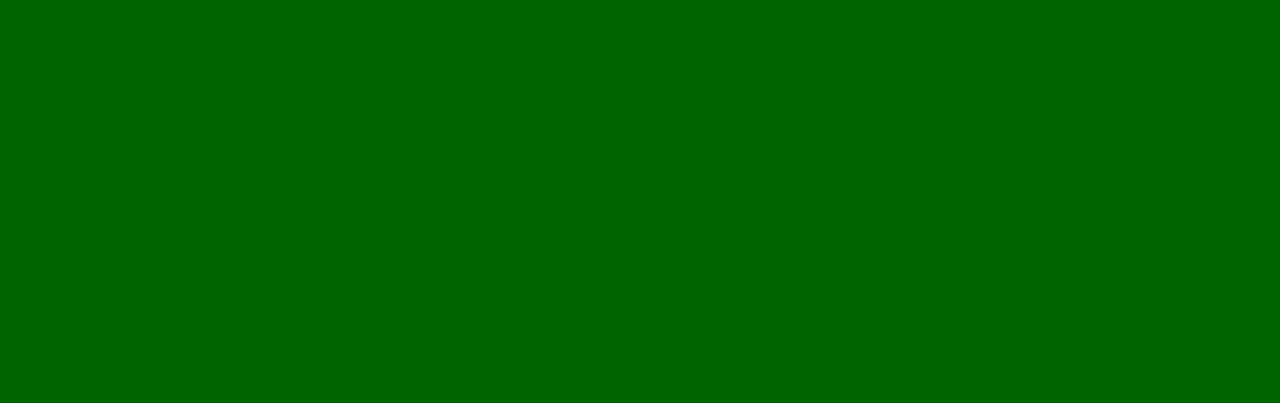
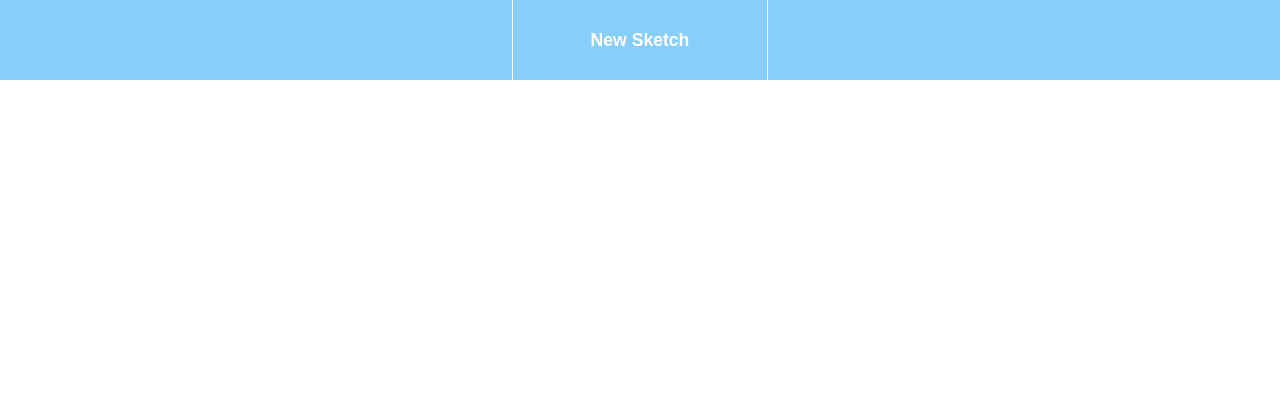
Before and after one commit to Pinminh/etch-a-sketch, a plain HTML site: page index.html in a window 1280 px wide. Drawn offline with Linux system fonts and the light colour scheme.

Commit message:
feat: add button creating new sketch with any size

```diff
--- a/index.html
+++ b/index.html
@@ -10,8 +10,10 @@
 </head>
 
 <body>
+  <div class="header">
+    <button>New Sketch</button>
+  </div>
   <div class="container">
-
   </div>
 </body>
 
--- a/script.js
+++ b/script.js
@@ -1,18 +1,53 @@
 const container = document.querySelector(".container");
 
-const NUMBER_OF_ROWS = 16;
-const NUMBER_OF_ELEMENTS_IN_ROW = 16;
+const createSketch = (numRows, numCols) => {
+  for (let rowCount = 0; rowCount < numRows; ++rowCount) {
+    let row = document.createElement("div");
+    row.classList.add("grid-row");
 
-for (let rowCount = 0; rowCount < NUMBER_OF_ROWS; ++rowCount) {
-  let row = document.createElement("div");
-  row.classList.add("grid-row");
+    for (let elementCount = 0; elementCount < numCols; ++elementCount) {
+      let element = document.createElement("div");
+      element.classList.add("grid-element");
 
-  for (let elementCount = 0; elementCount < NUMBER_OF_ELEMENTS_IN_ROW; ++elementCount) {
-    let element = document.createElement("div");
-    element.classList.add("grid-element");
+      row.appendChild(element);
+    }
 
-    row.appendChild(element);
+    container.appendChild(row);
   }
+}
 
-  container.appendChild(row);
+const deleteSketch = () => {
+  container.innerHTML = "";
 }
+
+const addGridColor = (event) => {
+  if (!event.target.classList.contains("grid-element")) return;
+  event.target.style.backgroundColor = "black";
+}
+
+const createCustomizedSketch = (event) => {
+  if (event.target.tagName !== "BUTTON") return;
+  if (!event.target.parentNode.classList.contains("header")) return;
+
+  let newSketchSize = prompt("Please enter the number of elements per side:");
+
+  if (!newSketchSize) return;
+  if (!Number(newSketchSize)) {
+    alert("Error: can only accept numbers!");
+    return;
+  }
+  if (newSketchSize <= 0) alert("Error: can only accept positive number!");
+  if (newSketchSize > 100) alert("Error: can't create sketch with size exceeding 100!");
+  if (newSketchSize <= 0 || newSketchSize > 100) return;
+
+  deleteSketch();
+  createSketch(newSketchSize, newSketchSize);
+}
+
+const DEFAULT_NUMBER_OF_ELEMENTS_PER_SIDE = 16;
+const DEFAULT_NUM_ROWS = DEFAULT_NUMBER_OF_ELEMENTS_PER_SIDE;
+const DEFAULT_NUM_COLS = DEFAULT_NUMBER_OF_ELEMENTS_PER_SIDE;
+createSketch(DEFAULT_NUM_ROWS, DEFAULT_NUM_COLS);
+
+document.addEventListener("mousemove", addGridColor);
+document.addEventListener("click", createCustomizedSketch);
--- a/styles.css
+++ b/styles.css
@@ -5,19 +5,55 @@
 }
 
 .container {
-}
+  width: 100dvw;
+  height: 90dvh;
 
-.grid-row {
   display: flex;
+  flex-direction: column;
   justify-content: center;
   align-items: center;
 }
 
-.grid-element {
-  width: 50px;
-  height: 6.25dvh;
+.grid-row {
+  width: 100%;
 
-  background-color: darkgreen;
+  display: flex;
+  justify-content: center;
+  align-items: center;
 
   flex: auto;
 }
+
+.grid-element {
+  height: 100%;
+
+  flex: auto;
+}
+
+.header {
+  height: 10dvh;
+  background-color: lightskyblue;
+
+  display: flex;
+  justify-content: center;
+  align-items: stretch;
+}
+
+.header button {
+  width: 20%;
+
+  color: white;
+  font-weight: 800;
+  font-size: 1.1rem;
+  text-align: center;
+
+  background-color: lightskyblue;
+  border: 1px solid white;
+  border-top: 0;
+  border-bottom: 0;
+}
+
+.header button:hover {
+  transform: scale(1.1);
+  background-color: rgb(130, 207, 255);
+}
```
